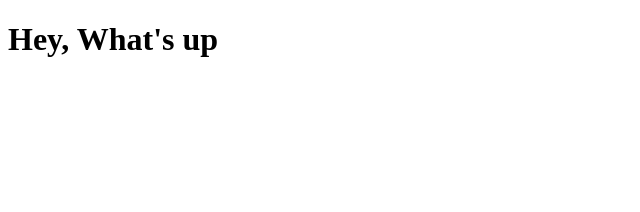
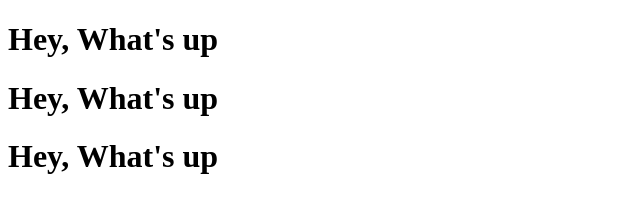
Before and after one commit to manish-project/MERN-, a plain HTML site: page index.html in a window 1280 px wide. Shown: the whole page, without its empty margins (0-640 px from the left). Drawn offline with Linux system fonts and the light colour scheme.

Commit message:
second commit

```diff
--- a/index.html
+++ b/index.html
@@ -7,5 +7,7 @@
 </head>
 <body>
     <h1>Hey, What's up</h1>
+    <h1>Hey, What's up</h1>
+    <h1>Hey, What's up</h1>
 </body>
 </html>
```
